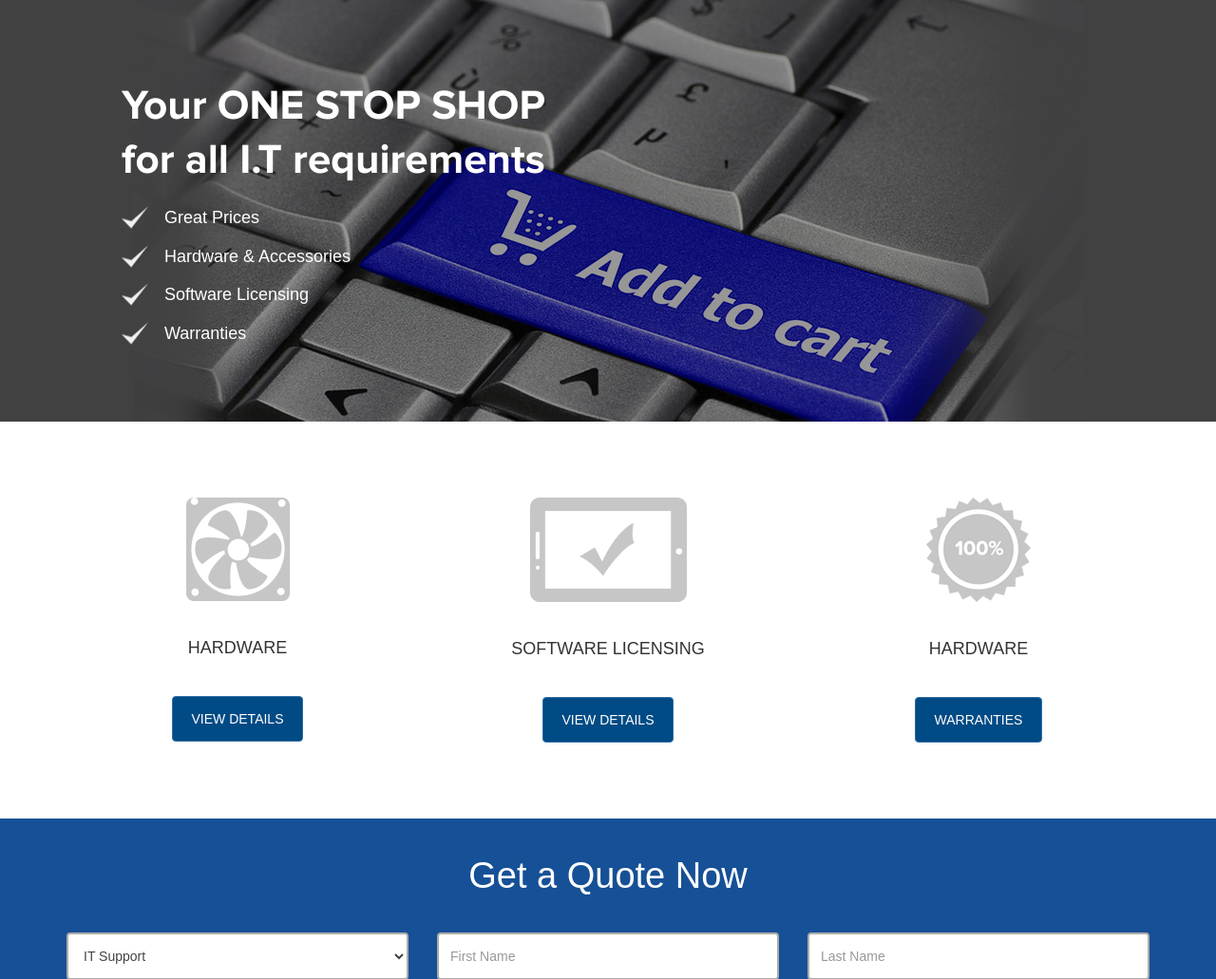
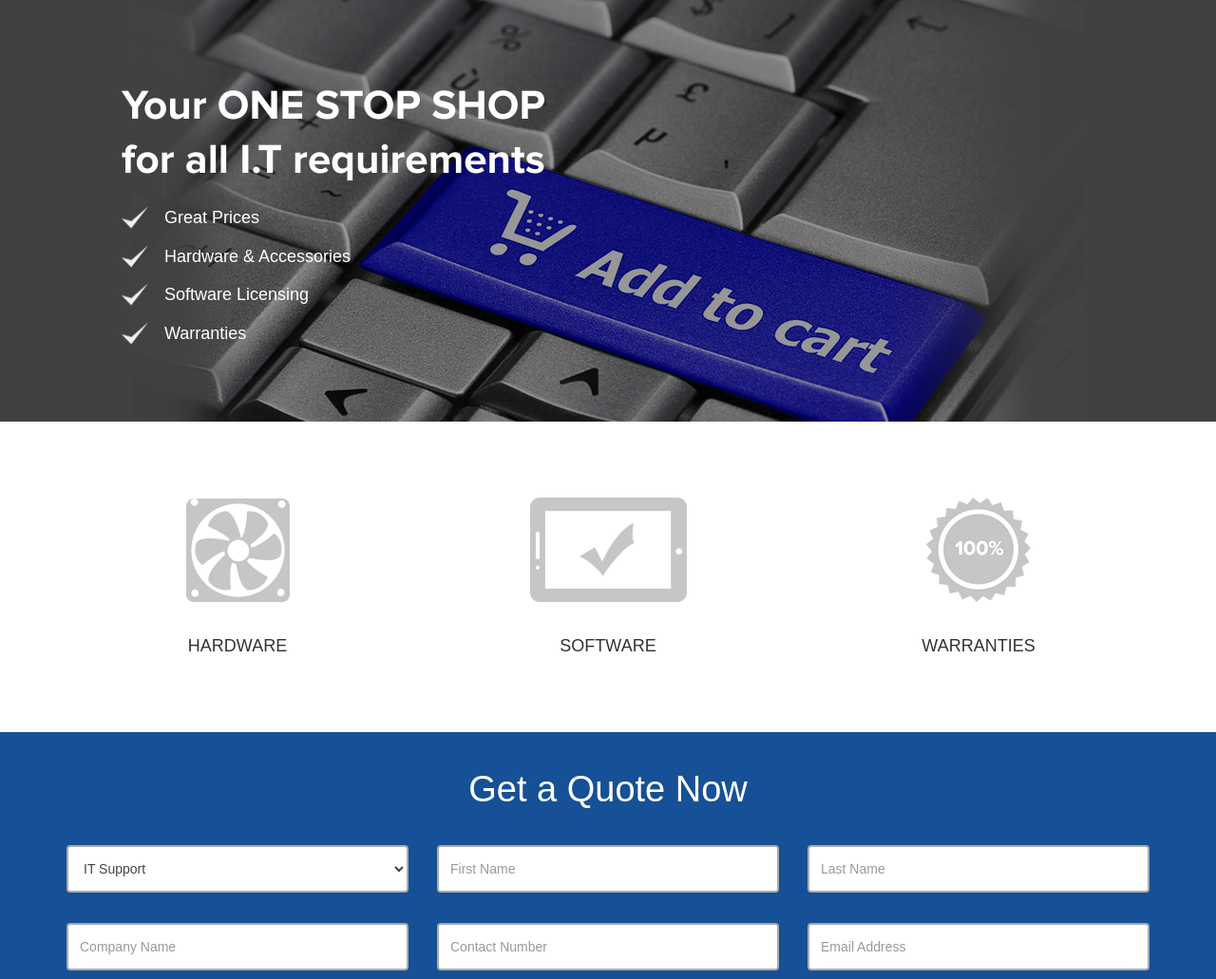
Before and after one commit to edna-pws/alberta, a PHP site: page /products.php in a window 1280 px wide. Shown: the part 103-1134 px from the top of the page at 95% size. Run offline with PHP 8.4, Linux system fonts and the light colour scheme.

Commit message:
update subpages from client feedbacks

```diff
--- a/includes/footer.php
+++ b/includes/footer.php
@@ -138,30 +138,30 @@
               <div class="col-md-3">
                 <h5 class="list-title">Our Services</h5>
                 <ul class="list-circle">
-                  <li><a href="#">IT Support</a></li>
-                  <li><a href="#">Cloud Hosting</a></li>
-                  <li><a href="#">Virtualization</a></li>
-                  <li><a href="#">Server Monitoring</a></li>
-                  <li><a href="#">Manage IT Security</a></li>
-                  <li><a href="#">Website Design and Development</a></li>
+                  <li><a href="services.php#support">IT Support</a></li>
+                  <li><a href="services.php">Cloud Hosting</a></li>
+                  <li><a href="services.php#virtualization">Virtualization</a></li>
+                  <li><a href="services.php">Server Monitoring</a></li>
+                  <li><a href="services.php#security">Manage IT Security</a></li>
+                  <li><a href="services.php#design">Website Design and Development</a></li>
                 </ul>
               </div>
 
                <div class="col-md-3">
                 <h5 class="list-title">Our Products &amp; Updates</h5>
                 <ul class="list-circle">
-                  <li><a href="#">IT Hardware</a></li>
-                  <li><a href="#">IT Software</a></li>
-                  <li><a href="#">Warranties</a></li>
+                  <li><a href="products.php">IT Hardware</a></li>
+                  <li><a href="products.php">IT Software</a></li>
+                  <li><a href="products.php">Warranties</a></li>
                 </ul>
               </div>
 
                <div class="col-md-2">
                 <h5 class="list-title">Company Info</h5>
                 <ul class="list-circle">
-                  <li><a href="#">About Us</a></li>
-                  <li><a href="#">Sitemap</a></li>
-                  <li><a href="#">View Map</a></li>
+                  <li><a href="about.php">About Us</a></li>
+                  <li><a href="contact.php">Sitemap</a></li>
+                  <li><a href="contact.php">View Map</a></li>
                 </ul>
               </div>
 
@@ -194,12 +194,12 @@
 
              <ul class="nav navbar-nav nav-menu pull-right">
                 <li><a href="/">Home</a></li>
-                <li><a href="/">About Us</a></li>
-                <li><a href="/">Our Services</a></li>
-                <li><a href="/">Products</a></li>
-                <li><a href="/">Careers</a></li>
-                <li><a href="/">News</a></li>
-                <li><a href="/">Contact Us</a></li>
+                <li><a href="about.php">About Us</a></li>
+                <li><a href="services.php">Our Services</a></li>
+                <li><a href="products.php">Products</a></li>
+                <li><a href="careers.php">Careers</a></li>
+                <li><a href="news.php">News</a></li>
+                <li><a href="contact.php">Contact Us</a></li>
               </ul>
           </div>
         </div>
--- a/less/modules/banner.less
+++ b/less/modules/banner.less
@@ -80,7 +80,12 @@
     min-height: 445px;
     opacity: .4;
   }
+
+  @media(max-width: 767px) {
+    background-attachment: scroll;
+  }
 }
+
 .banner-home {
   background-color: #001006 !important;
 }
@@ -94,9 +99,12 @@
   background-image: url(../images/banner2.png);
   background: #212121;
   min-height: 555px;
-  background-color: #0c101b !important;
   background-position: center -39px !important;
   background-size: auto 63%;
+
+  @media (max-width: 767px) {
+    min-height: 0;
+  }
 }
 
 .banner-products {
@@ -143,7 +151,7 @@
 
 .banner-careers {
   background-image: url(../images/banner4.png);
-  background-position: center 65px !important;
+  background-position: center 0 !important;
   background-color: #0c0c0c !important;
 }
 
--- a/less/modules/form.less
+++ b/less/modules/form.less
@@ -16,17 +16,17 @@ textarea {
 
 .form-careers {
 	label {
-		margin-bottom: 15px;
+		margin-bottom: 10px;
 		font-weight: normal;
   		color: #696969;
 	}
 
 	.form-group {
-		margin-bottom: 30px;
+		margin-bottom: 20px;
 	}
 
 	.form-control {
-		height: 50px;
+		height: 35px;
 		border: 1px solid #b4b4b4;
 	}
 
@@ -46,6 +46,6 @@ textarea {
 	}
 
 	.btn {
-		margin-top: 50px;
+		margin-top: 20px;
 	}
 }
--- a/less/modules/header.less
+++ b/less/modules/header.less
@@ -67,4 +67,16 @@
 	    	height: auto;
 	    }
 	}
+
+	.navbar-toggle {
+		margin-top: 35px;
+		border: none;
+		background: none !important;
+
+		.icon-bar {
+			width: 30px;
+			height: 3px;
+			background-color: #004b85;
+		}
+	}
 }
--- a/less/modules/misc.less
+++ b/less/modules/misc.less
@@ -25,7 +25,6 @@
       border-left-width: 1px;
       border-right-width: 1px;
       text-transform: uppercase;
-      white-space: nowrap;
 
       &:hover{
         color: #004b85;
@@ -67,14 +66,9 @@
   width: 100%;
   bottom: 0;
   top: auto;
-  height: 142px;
+  height: auto;
   background: #212121;
   transition: .2s linear all;
-
-  @media(max-width: 767px) {
-    top: 367px;
-    height: 300px;
-  }
 
   > li{
         float: left;
@@ -123,16 +117,20 @@
       left: 0;
       right: 0;
       z-index: 999;
-      height: 120px;
+      height: 130px;
 
       @media(max-width: 767px) {
-        height: 230px;
+        height: 110px;
       }
 
       > li{
         > a{
           padding: 0;
           font-size: 12px;
+
+          @media(max-width: 767px) {
+            padding: 15px 0;
+          }
 
           .icon{
             transform: scale(.5);
--- a/less/modules/section.less
+++ b/less/modules/section.less
@@ -39,6 +39,10 @@
 .section-img {
     img {
       max-width: 100%;
+
+      @media (max-width: 991px) {
+        margin: 30px 0;
+      }
     }
 }
 
@@ -83,6 +87,10 @@
     border-right: 25px solid transparent;
     border-top: 30px solid #fff;
   }
+}
+
+.section-it-department {
+  padding-bottom: 0;
 }
 
 .section-updates{
@@ -157,6 +165,10 @@
   }
 }
 
+.section-careers {
+  padding: 3em 0;
+}
+
 .section-contact {
   padding: 0;
 }
@@ -183,14 +195,63 @@
 .featured-products-item {
   text-align: center;
 
+  @media (max-width: 767px) {
+    margin-bottom: 70px;
+  }
+
   .featured-product-title {
-    margin: 40px 0;
+    margin: 30px 0 0;
     font-size: 18px;
     text-transform: uppercase;
   }
 
-  @media (max-width: 767px) {
-    margin-bottom: 70px;
+  .icon {
+    position: absolute;
+    top: 0;
+    right: 0;
+    bottom: 0;
+    left: 0;
+    margin: auto;
+    background-image: url(../images/icon-products.png);
+    background-repeat: no-repeat;
+
+    &.icon-hardware {
+      width: 109px;
+      height: 109px;
+      background-position: -2px -2px;
+    }
+
+    &.icon-software {
+      width: 165px;
+      height: 110px;
+      background-position: -121px -2px;
+    }
+
+    &.icon-warranty {
+      width: 110px;
+      height: 110px;
+      background-position: -292px -1px;
+    }
+  }
+
+  .icon-product-wrapper {
+    position: relative;
+    width: 165px;
+    height: 110px;
+
+    &:hover {
+      .icon-hardware {
+        background-position: -2px -111px;
+      }
+
+      .icon-software {
+        background-position: -121px -112px;
+      }
+
+      .icon-warranty {
+        background-position: -292px -115px;
+      }
+    }
   }
 }
 
--- a/products.php
+++ b/products.php
@@ -19,23 +19,26 @@
       <div class="row featured-products">
         <div class="col-sm-4 col-md-4">
           <div class="featured-products-item">
-            <img src="images/icon-hardware.png" alt="Hardware">
+            <a class="icon-product-wrapper" href="#">
+              <span class="icon icon-hardware"></span>
+            </a>
             <h3 class="featured-product-title">Hardware</h3>
-            <a class="btn btn-primary text-uppercase" href="#">View Details</a>
           </div>
         </div>
         <div class="col-sm-4 col-md-4">
           <div class="featured-products-item">
-            <img src="images/icon-software.png" alt="Hardware">
-            <h3 class="featured-product-title">Software Licensing</h3>
-            <a class="btn btn-primary text-uppercase" href="#">View Details</a>
+            <a class="icon-product-wrapper" href="#">
+              <span class="icon icon-software"></span>
+            </a>
+            <h3 class="featured-product-title">Software</h3>
           </div>
         </div>
         <div class="col-sm-4 col-md-4">
           <div class="featured-products-item">
-            <img src="images/icon-warranty.png" alt="Hardware">
-            <h3 class="featured-product-title">Hardware</h3>
-            <a class="btn btn-primary text-uppercase" href="#">Warranties</a>
+            <a class="icon-product-wrapper" href="#">
+              <span class="icon icon-warranty"></span>
+            </a>
+            <h3 class="featured-product-title">Warranties</h3>
           </div>
         </div>
       </div>
```
Also changed, not shown: about.php (+9 -9 lines), careers.php (+2 -14 lines), index.php (+22 -17 lines), news-single.php (deleted, +0 -31 lines), services.php (+7 -7 lines), css/main.css, images/banner4.png, images/icon-hardware.png (deleted), images/icon-products.png (added), images/icon-software.png (deleted), images/icon-warranty.png (deleted), news-old.php (renamed from news.php).
